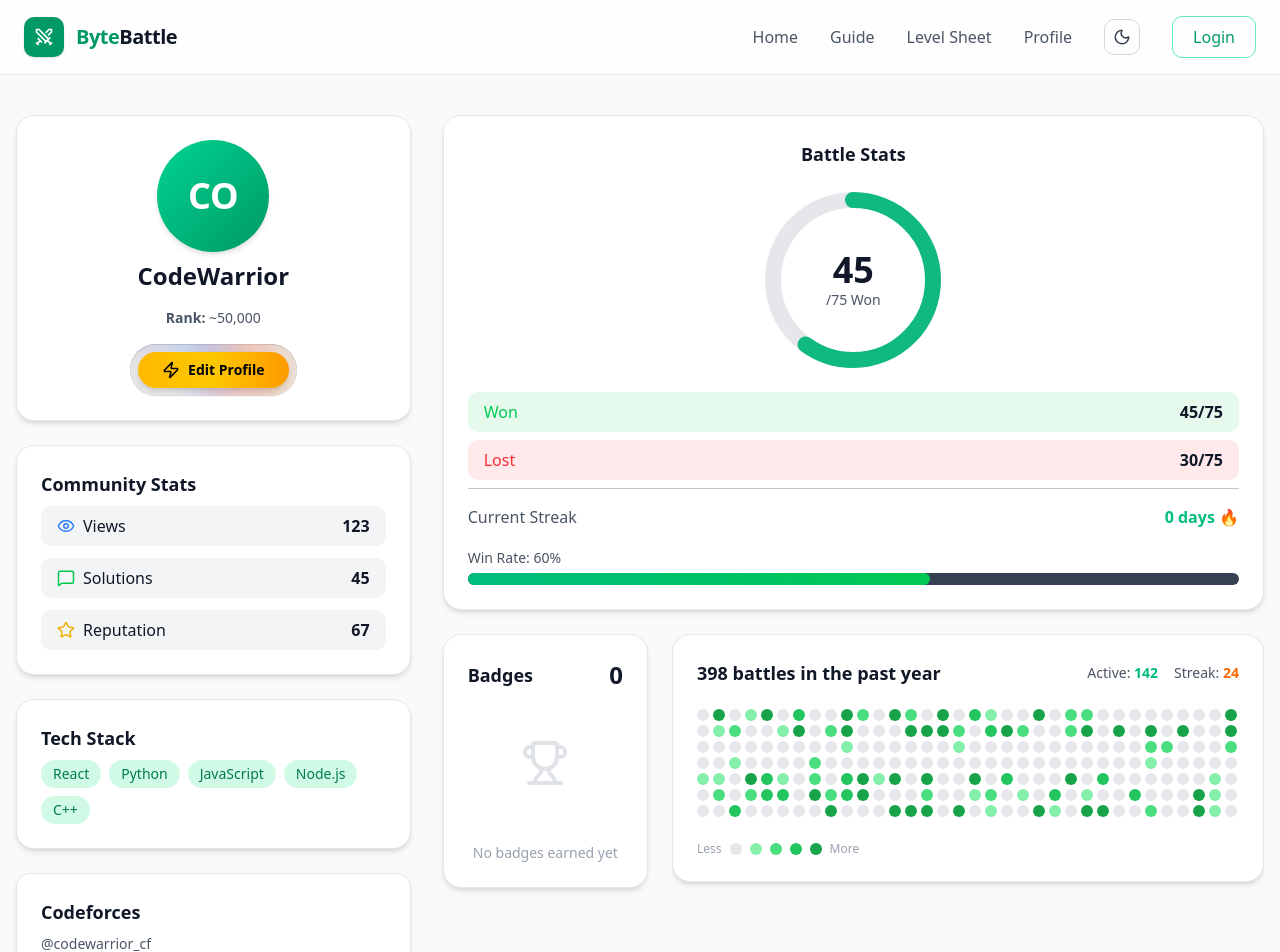
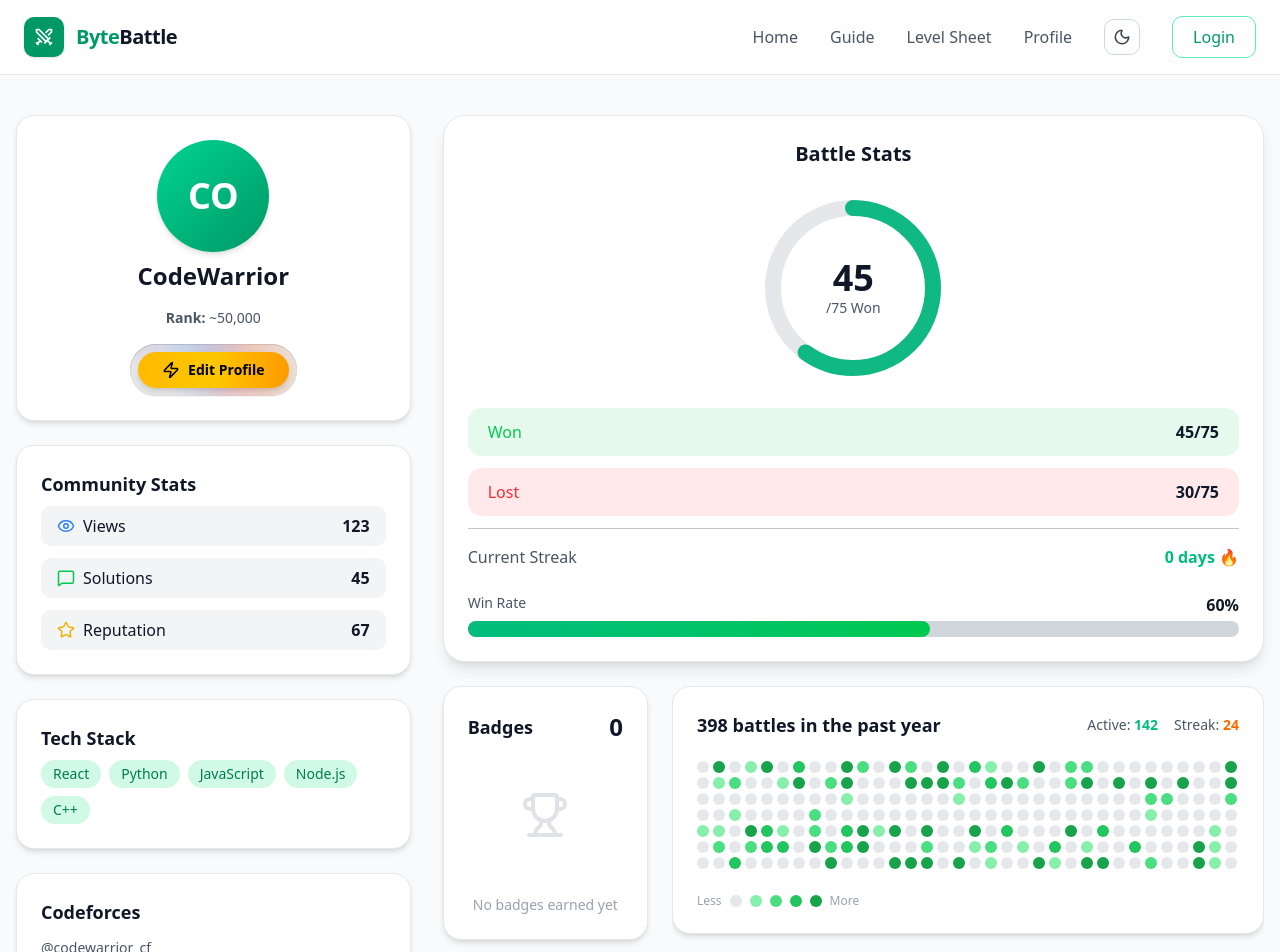
Before and after one commit to srishtiraghava/B.Y.T.E-BATTLE, a React (Vite) app: page /profile in a window 1280 px wide. Shown: the top 952 px of the page. Built offline with nearby package versions, Linux system fonts and the light colour scheme; grey boxes are pictures that could not be loaded.

Commit message:
fixed a bug

```diff
--- a/src/components/Profile/BattleStatsCard.jsx
+++ b/src/components/Profile/BattleStatsCard.jsx
@@ -4,7 +4,6 @@ import { useTheme } from "../../Theme/ThemeContext";
 const BattleStatsCard = ({ stats }) => {
   const { isDark } = useTheme();
 
-  // Fallback stats
   const userStats = stats || {
     battlesWon: 45,
     battlesTotal: 75,
@@ -14,7 +13,6 @@ const BattleStatsCard = ({ stats }) => {
 
   const { battlesWon, battlesTotal, winRate, currentStreak } = userStats;
 
-  // Circular chart calculations
   const radius = 80;
   const circumference = 2 * Math.PI * radius;
   const progress = (battlesWon / battlesTotal) * circumference;
@@ -22,15 +20,19 @@ const BattleStatsCard = ({ stats }) => {
   return (
     <div
       className={`
-        ${isDark ? "bg-gray-900/50" : "bg-white"}
-        border ${isDark ? "border-gray-700/30" : "border-gray-200"}
-        rounded-2xl p-6 flex flex-col items-center shadow-md
+        ${isDark ? "bg-gray-900/60" : "bg-white"}
+        border ${isDark ? "border-gray-700/50" : "border-gray-200"}
+        rounded-3xl p-6 flex flex-col items-center shadow-lg
+        transition-all duration-300
       `}
     >
-      <h3 className="font-semibold text-lg mb-4">Battle Stats</h3>
+      {/* Card Header */}
+      <h3 className={`text-xl font-semibold mb-6 ${isDark ? "text-gray-100" : "text-gray-900"}`}>
+        Battle Stats
+      </h3>
 
       {/* Circular Chart */}
-      <div className="relative w-48 h-48 mb-4">
+      <div className="relative w-48 h-48 mb-6">
         <svg width="192" height="192" className="transform -rotate-90">
           {/* Background Circle */}
           <circle
@@ -51,7 +53,7 @@ const BattleStatsCard = ({ stats }) => {
             fill="none"
             strokeDasharray={`${progress} ${circumference}`}
             strokeLinecap="round"
-            className="transition-all duration-1000"
+            className="transition-all duration-1000 ease-out"
           />
         </svg>
 
@@ -65,27 +67,30 @@ const BattleStatsCard = ({ stats }) => {
       </div>
 
       {/* Stats Bars */}
-      <div className="w-full space-y-2">
-        <div className="flex justify-between px-4 py-2 rounded-lg bg-green-500/10">
+      <div className="w-full space-y-3">
+        <div className="flex justify-between items-center px-5 py-3 rounded-xl bg-green-500/10">
           <span className="text-green-500 font-medium">Won</span>
           <span className="font-semibold">{battlesWon}/{battlesTotal}</span>
         </div>
-        <div className="flex justify-between px-4 py-2 rounded-lg bg-red-500/10">
+        <div className="flex justify-between items-center px-5 py-3 rounded-xl bg-red-500/10">
           <span className="text-red-500 font-medium">Lost</span>
           <span className="font-semibold">{battlesTotal - battlesWon}/{battlesTotal}</span>
         </div>
-        <div className="pt-4 border-t border-gray-700/30 flex justify-between">
+        <div className="pt-4 border-t border-gray-700/30 flex justify-between items-center">
           <span className={isDark ? "text-gray-400" : "text-gray-600"}>Current Streak</span>
           <span className="font-semibold text-emerald-500">{currentStreak} days 🔥</span>
         </div>
       </div>
 
       {/* Win Rate Bar */}
-      <div className="w-full mt-4">
-        <span className={`text-sm ${isDark ? "text-gray-400" : "text-gray-600"}`}>Win Rate: {winRate}%</span>
-        <div className="w-full bg-gray-700 rounded-full h-3 mt-1">
+      <div className="w-full mt-6">
+        <div className="flex justify-between mb-1">
+          <span className={`text-sm ${isDark ? "text-gray-400" : "text-gray-600"}`}>Win Rate</span>
+          <span className="font-semibold">{winRate}%</span>
+        </div>
+        <div className="w-full bg-gray-300 dark:bg-gray-700 rounded-full h-4">
           <div
-            className="bg-gradient-to-r from-emerald-500 to-green-500 h-3 rounded-full transition-all duration-1000"
+            className="bg-gradient-to-r from-emerald-500 to-green-500 h-4 rounded-full transition-all duration-1000"
             style={{ width: `${winRate}%` }}
           />
         </div>
--- /dev/null
+++ b/src/components/Profile/CodeForces.jsx
@@ -0,0 +1,24 @@
+import React from "react";
+import { useTheme } from "../../Theme/ThemeContext";
+
+const CodeforcesCard = ({ handle }) => {
+  const { isDark } = useTheme();
+
+  return (
+    <div
+      className={`
+        ${isDark ? "bg-gray-900/50" : "bg-white"}
+        border ${isDark ? "border-gray-700/30" : "border-gray-200"}
+        rounded-2xl p-6 flex flex-col space-y-3 shadow-md
+      `}
+    >
+      <h3 className="font-semibold text-lg">Codeforces</h3>
+
+      <p className="text-sm text-gray-600 dark:text-gray-400">
+        @{handle}
+      </p>
+    </div>
+  );
+};
+
+export default CodeforcesCard;
--- a/src/pages/Profile.jsx
+++ b/src/pages/Profile.jsx
@@ -23,6 +23,8 @@ import SkillsCard from "../components/Profile/SkillsCard";
 import BattleStatsCard from "../components/Profile/BattleStatsCard";
 import BadgesCard from "../components/Profile/BadgeCard";
 import ActivityGrid from "../components/Profile/ActivityGrid";
+import CodeforcesCard from "../components/Profile/CodeForces";
+
 
 const Profile = () => {
   const { isDark, toggleTheme } = useTheme();
@@ -156,12 +158,10 @@ const Profile = () => {
               techStack={userData.techStack}
               className="shadow-md rounded-xl p-6 bg-white dark:bg-gray-900/50 border border-gray-200 dark:border-gray-700/30"
             />
-            <div className="shadow-md rounded-xl p-6 bg-white dark:bg-gray-900/50 border border-gray-200 dark:border-gray-700/30">
-              <h3 className="font-semibold text-lg mb-2">Codeforces</h3>
-              <p className="text-sm text-gray-600 dark:text-gray-400">
-                @{userData.codeforcesHandle}
-              </p>
-            </div>
+            <CodeforcesCard
+              handle={userData.codeforcesHandle}
+              className="shadow-md rounded-xl p-6 bg-white dark:bg-gray-900/50 border border-gray-200 dark:border-gray-700/30"
+            />
             <SkillsCard
               skills={userSkills}
               className="shadow-md rounded-xl p-6 bg-white dark:bg-gray-900/50 border border-gray-200 dark:border-gray-700/30"
```
